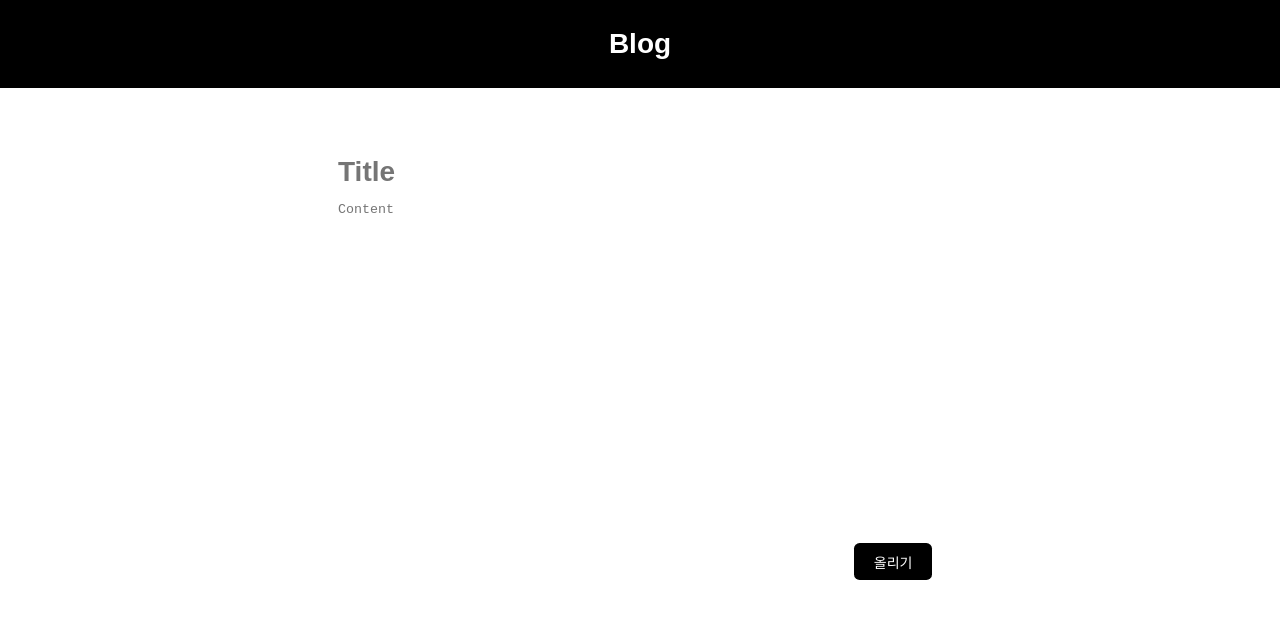
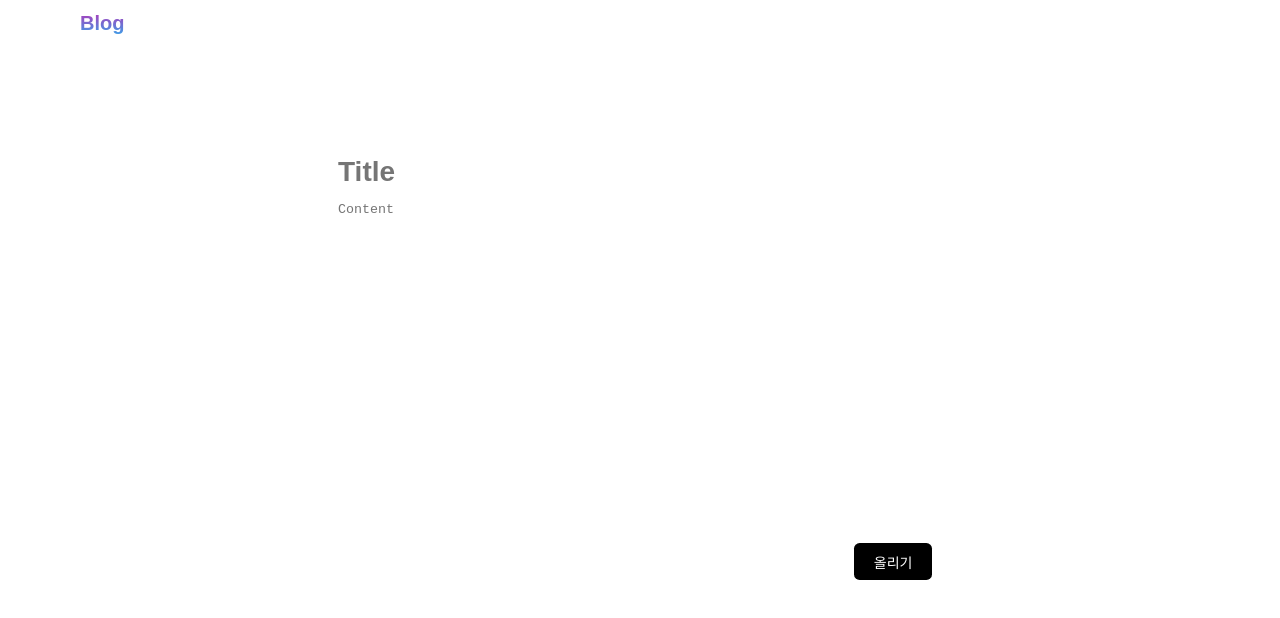
Before and after one commit to HarryA123/React-ToyProjects, a React (Create React App) app in the folder blog/: page /post in a window 1280 px wide. Shown: the top 618 px of the page. Built offline with nearby package versions, Linux system fonts and the light colour scheme.

Commit message:
chore: Change Nav style

```diff
--- a/blog/src/components/Nav.js
+++ b/blog/src/components/Nav.js
@@ -1,24 +1,22 @@
-import React from 'react'
-import styled from 'styled-components'
-import { Link } from 'react-router-dom'
+import React from "react";
+import styled from "styled-components";
+import { Link } from "react-router-dom";
 
 const LinkS = styled(Link)`
-  padding: 1em;
+  padding: 12px 80px;
   position: fixed;
   top: 0;
-  width: 100%;
-  color: white;
-  text-align: center;
-  background-color: black;
+  width: 100vh;
+  background: -webkit-linear-gradient(#ec02a1, #00d4ff);
+  -webkit-background-clip: text;
+  -webkit-text-fill-color: transparent;
+  background-color: gray;
+  font-size: 20px;
   font-weight: bold;
-  font-size: 28px;
-`
+`;
 
 const Nav = () => {
-  return (
-    <LinkS to = '/'>Blog</LinkS>
+  return <LinkS to="/">Blog</LinkS>;
+};
 
-  )
-}
-
-export default Nav
+export default Nav;
```
